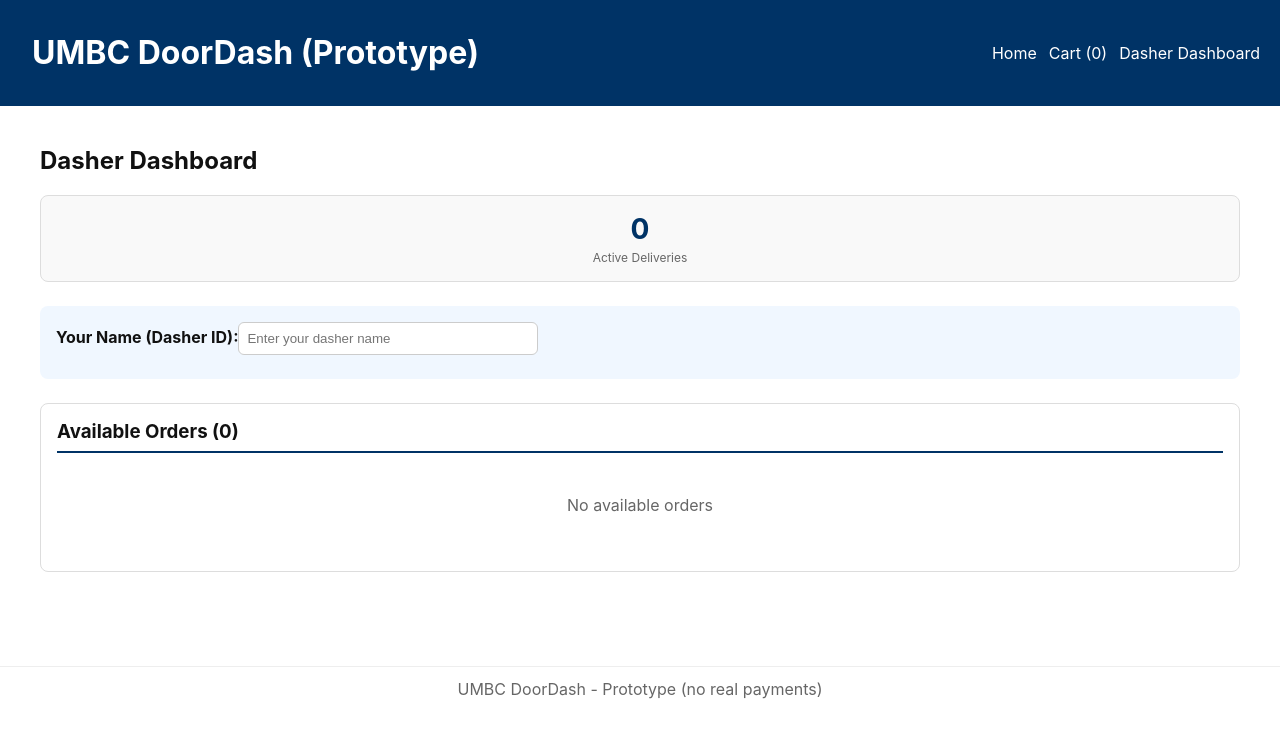
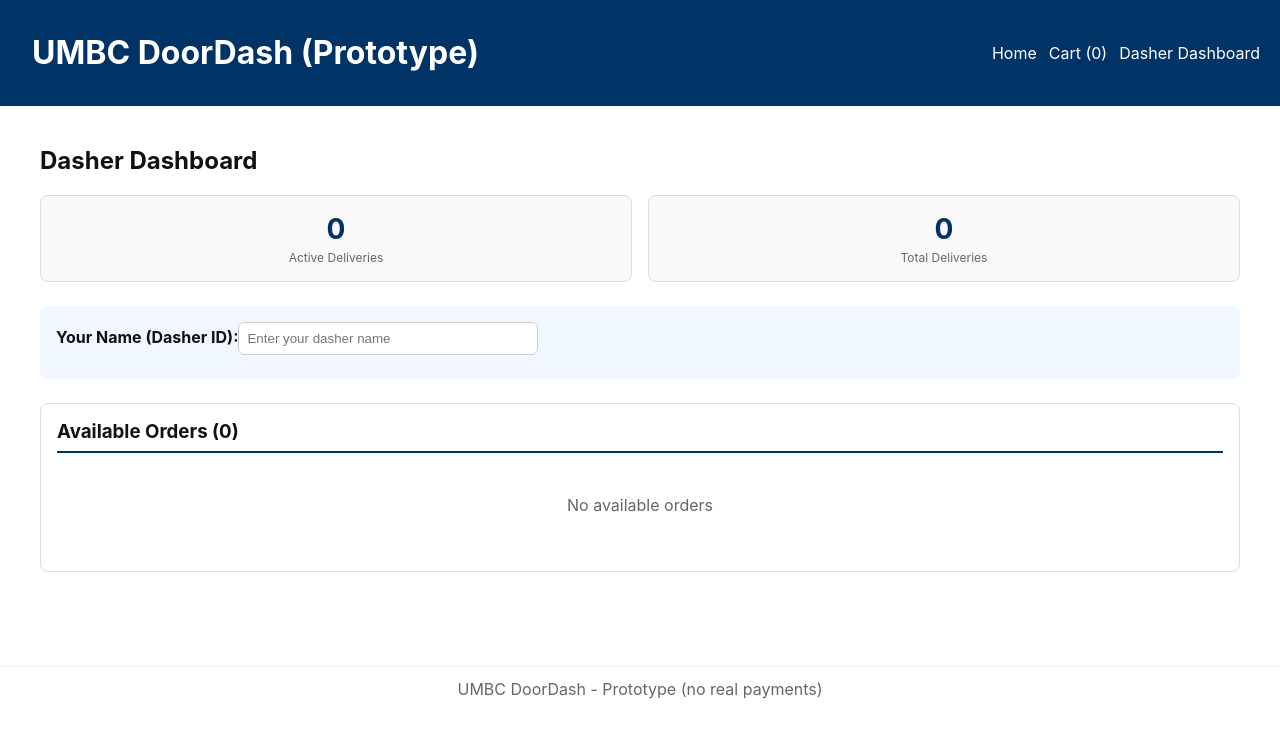
Before and after one commit to AdamSayyed25/447SoftwareEngineering, a React (Vite) app: page /dasher in a window 1280 px wide. Shown: the top 736 px of the page. Built offline with nearby package versions, Linux system fonts and the light colour scheme.

Commit message:
Made active deliveries and added total deliveries

```diff
--- a/src/components/DasherDashboard.jsx
+++ b/src/components/DasherDashboard.jsx
@@ -29,6 +29,11 @@ export default function DasherDashboard() {
   }
 
   function acceptOrder(order) {
+    if (!dasherName.trim()) {
+      alert('Please enter your dasher name first!')
+      return
+    }
+
     const acceptedOrder = { ...order, claimedBy: dasherName, claimedAt: new Date().toISOString(), dasherStatus: 'accepted' }
     const dasherOrders = JSON.parse(localStorage.getItem('dasherOrders') || '[]')
     dasherOrders.push(acceptedOrder)
@@ -74,6 +79,7 @@ export default function DasherDashboard() {
   const availableOrders = orders.filter(o => o.status === 'In Progress' &&
     !myOrders.some(mo => mo.id === o.id))
   const activeOrders = myOrders.filter(o => o.dasherStatus === 'accepted')
+  const totalDeliveries = deliveryHistory.length
 
   return (
     <div className="page dasher-dashboard">
@@ -83,6 +89,10 @@ export default function DasherDashboard() {
           <div className="stat-card">
             <div className="stat-value">{activeOrders.length}</div>
             <div className="stat-label">Active Deliveries</div>
+          </div>
+          <div className="stat-card">
+            <div className="stat-value">{totalDeliveries}</div>
+            <div className="stat-label">Total Deliveries</div>
           </div>
         </div>
       </div>
```
